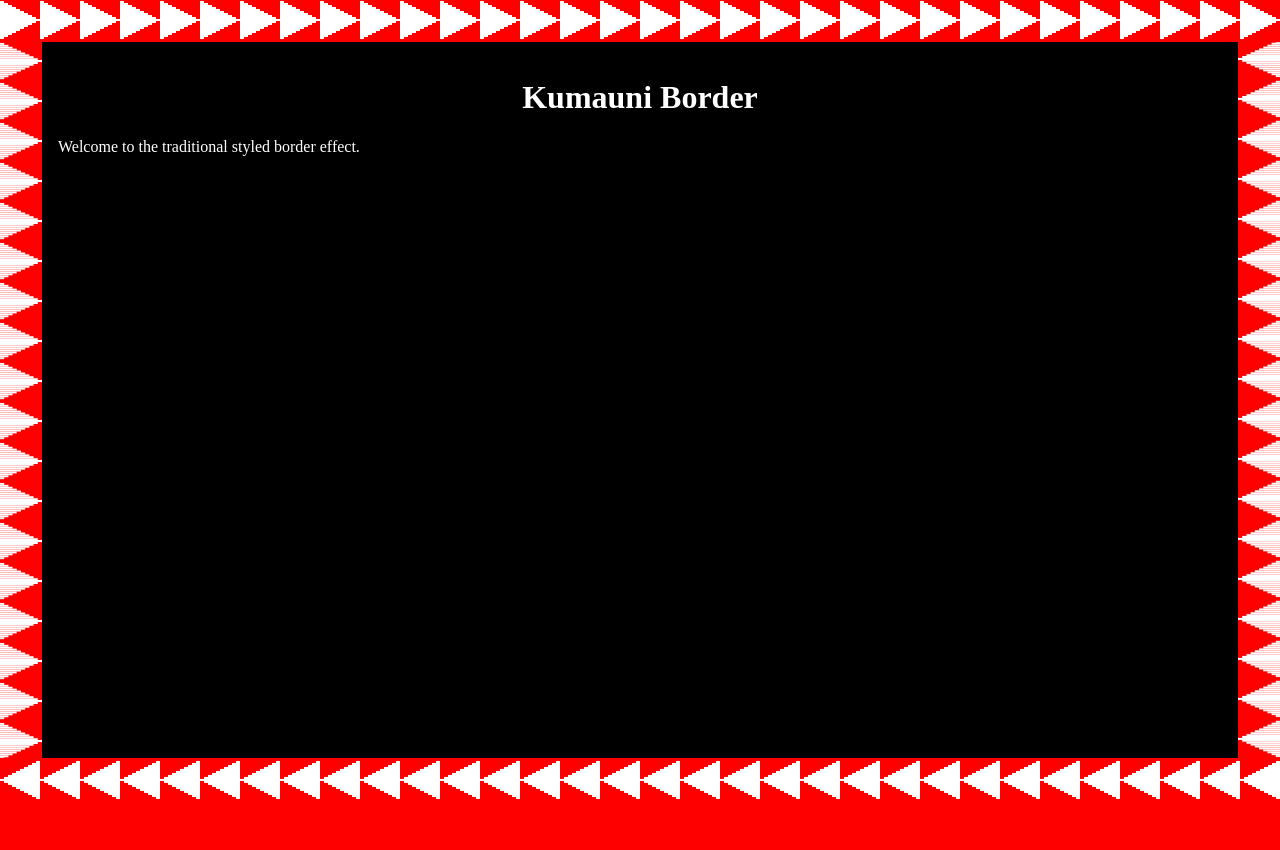
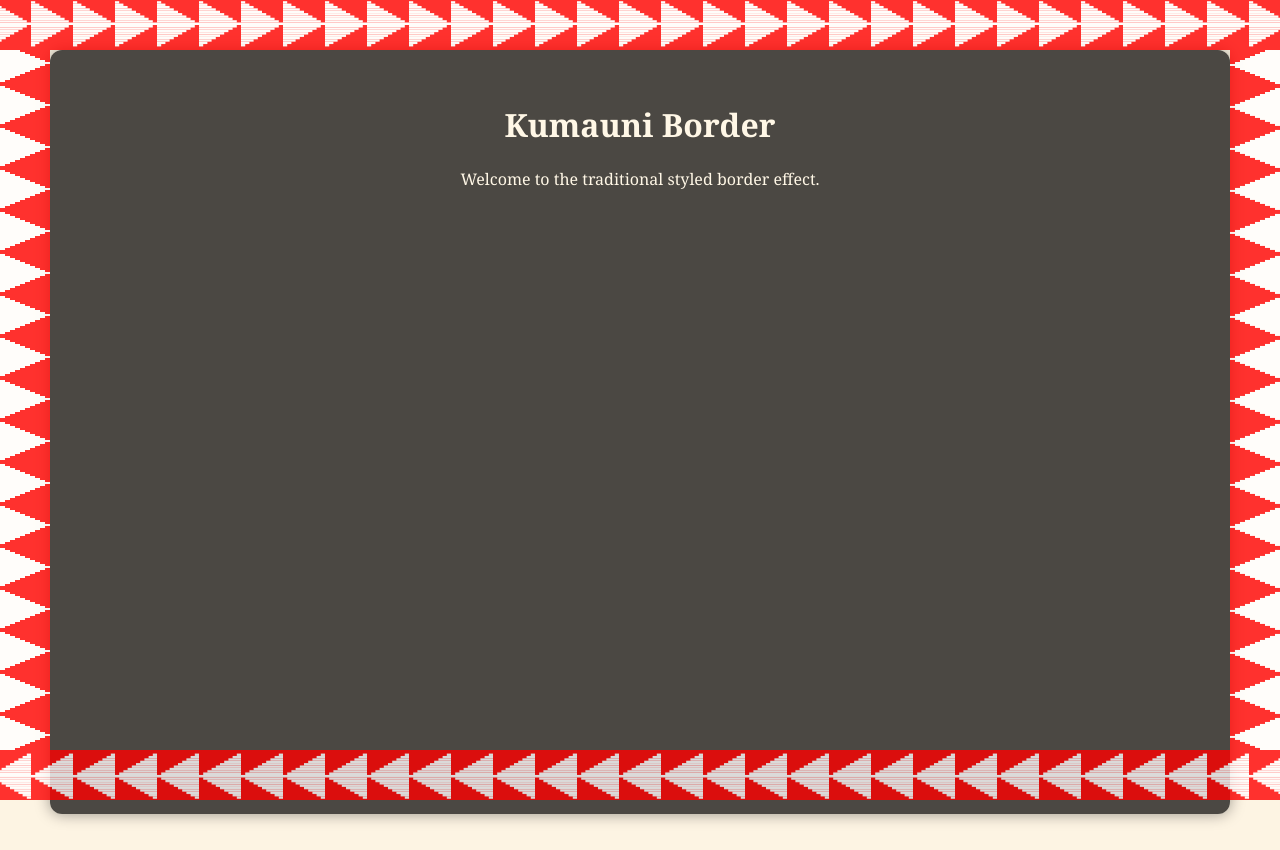
Before and after one commit to revanth0307/Kumauni, a plain HTML site: page index.html in a window 1280 px wide. Drawn offline with Linux system fonts and the light colour scheme.

Commit message:
Update style.css

```diff
--- a/style.css
+++ b/style.css
@@ -2,57 +2,76 @@ html, body {
   margin: 0;
   padding: 0;
   height: 100%;
-    background: red;
+  font-family: 'Georgia', serif;
+  background-color: #fdf4e3;
 }
 
 .content {
   position: relative;
   z-index: 1;
-    background: black;
-    color: white;
-    padding: 1rem;
-    margin: 42px 42px 0 42px;
-    padding-bottom: 42px;
-    min-height: calc(100vh - 42px - 2rem);
-    box-sizing: border-box;
-  }
-  .content h1 {
+  background: rgba(0,0,0,0.7);
+  color: #fff7e6;
+  padding: 2rem;
+  margin: 50px;
+  min-height: calc(100vh - 100px);
+  border-radius: 12px;
+  box-shadow: 0 0 15px rgba(0,0,0,0.4);
   text-align: center;
 }
+
 .border {
   position: fixed;
-    z-index:10;
+  z-index: 10;
   background-image: url('kumauni-42.svg');
   background-repeat: repeat;
-
+  animation: spin 10s linear infinite;
+  opacity: 0.8;
 }
 
 .border.top {
-    top: 0; left: 0; right: 0;
-    height: 42px;
+  top: 0;
+  left: 0;
+  right: 0;
+  height: 50px;
   background-repeat: repeat-x;
-    background-size: 40px 42px;
+  background-size: 42px 50px;
 }
 
 .border.bottom {
-    bottom: 0; left: 0; right: 0;
-    height: 42px;
+  bottom: 0;
+  left: 0;
+  right: 0;
+  height: 50px;
   background-repeat: repeat-x;
-    background-size: 40px 42px;
+  background-size: 42px 50px;
   transform: rotate(180deg);
 }
 
 .border.left {
-    top: 42px; bottom: 42px; left: 0;
-    width: 42px;
+  top: 50px;
+  bottom: 50px;
+  left: 0;
+  width: 50px;
   background-repeat: repeat-y;
-    background-size: 42px 40px;
+  background-size: 50px 42px;
 }
 
 .border.right {
-    top: 42px; bottom: 42px; right: 0;
-    width: 42px;
+  top: 50px;
+  bottom: 50px;
+  right: 0;
+  width: 50px;
   background-repeat: repeat-y;
-    background-size: 42px 40px;
+  background-size: 50px 42px;
   transform: rotate(180deg);
 }
+
+/* Animation like spinning bike tire */
+@keyframes spin {
+  from {
+    background-position: 0 0;
+  }
+  to {
+    background-position: 100% 100%;
+  }
+}
```
Lines whose indentation alone changed are shown as unchanged.
